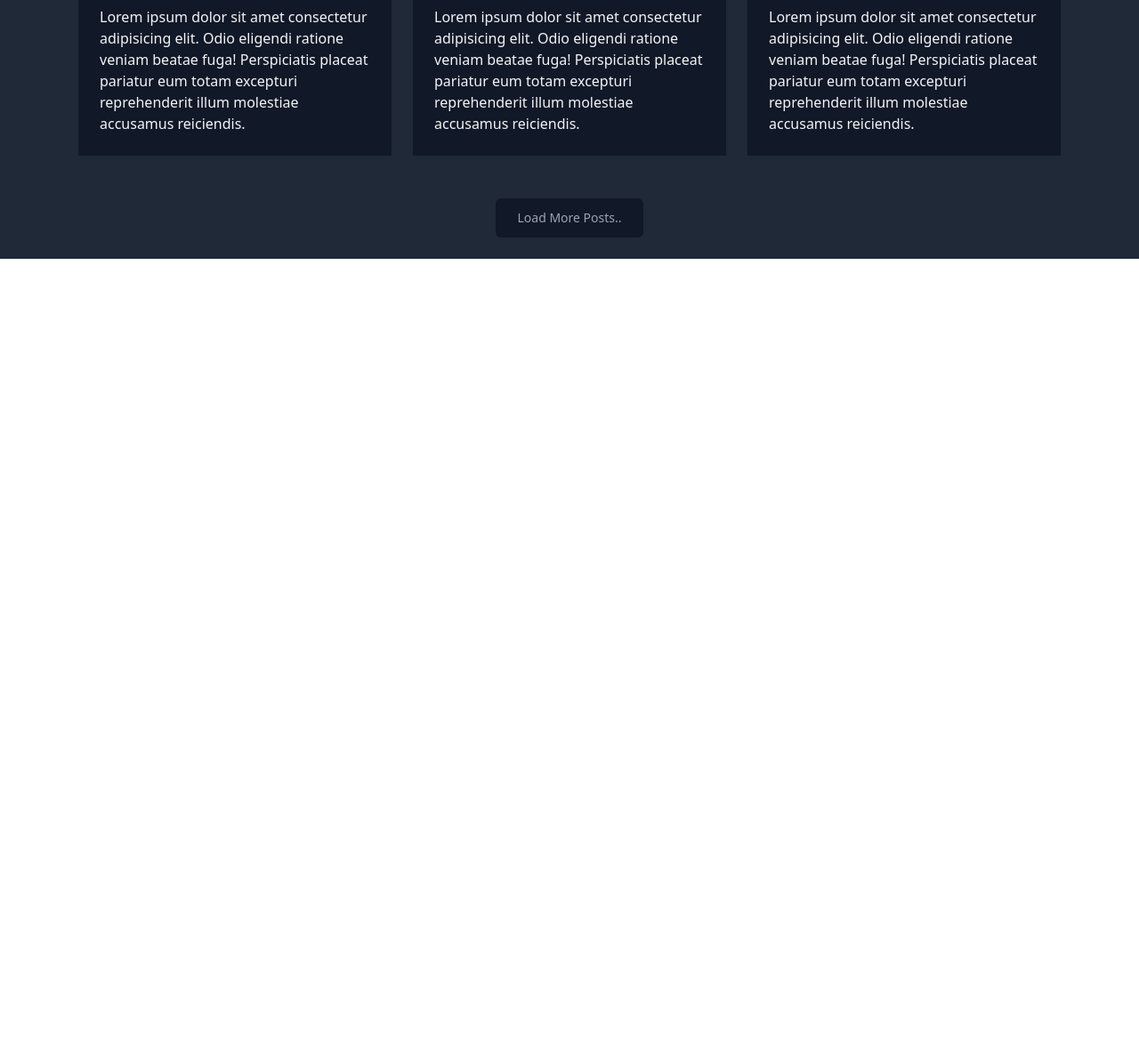
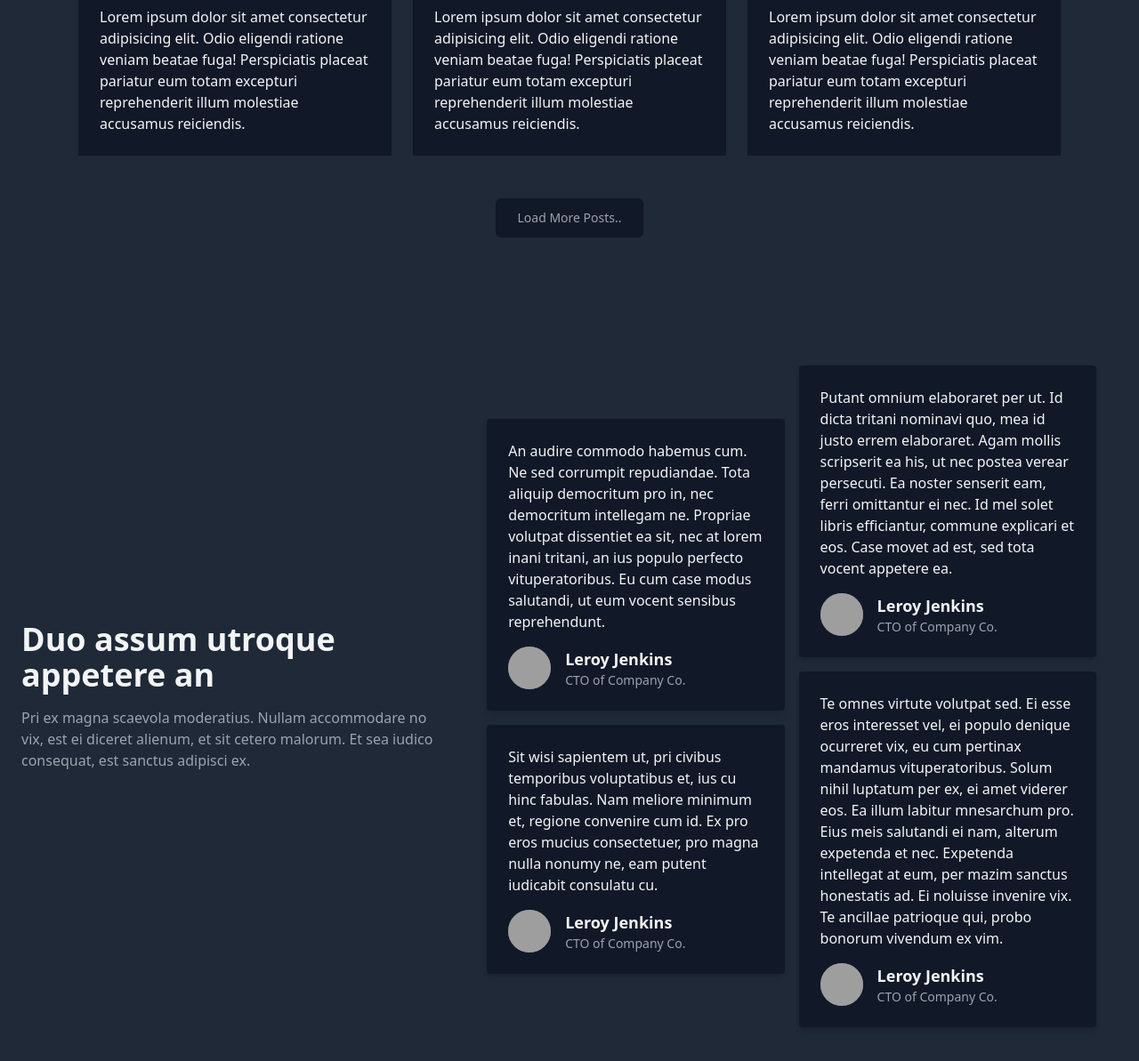
Before and after one commit to mokammeltanvir/BlogSite-Tailwind, a website built with Vite: page index.html in a window 1280 px wide. Shown: the part 3327-4520 px from the top of the page at 89% size. Before the commit the page ends 3618 px from the top, so only its background shows below. Built offline with nearby package versions, Linux system fonts and the light colour scheme; grey boxes are pictures that could not be loaded.

Commit message:
Testimonial section

```diff
--- a/index.html
+++ b/index.html
@@ -524,6 +524,116 @@
         </div>
       </section>
       <!--End Blogs Section-->
+      <!-- Testimonial Section-->
+      <section>
+        <div class="container px-6 py-12 mx-auto">
+          <div class="grid items-center gap-4 xl:grid-cols-5">
+            <div
+              class="max-w-2xl mx-auto my-8 space-y-4 text-center xl:col-span-2 xl:text-left"
+            >
+              <h2 class="text-4xl font-bold">Duo assum utroque appetere an</h2>
+              <p class="text-gray-400">
+                Pri ex magna scaevola moderatius. Nullam accommodare no vix, est
+                ei diceret alienum, et sit cetero malorum. Et sea iudico
+                consequat, est sanctus adipisci ex.
+              </p>
+            </div>
+            <div class="p-6 xl:col-span-3">
+              <div class="grid gap-4 md:grid-cols-2">
+                <div class="grid content-center gap-4">
+                  <div class="p-6 rounded shadow-md bg-gray-900">
+                    <p>
+                      An audire commodo habemus cum. Ne sed corrumpit
+                      repudiandae. Tota aliquip democritum pro in, nec
+                      democritum intellegam ne. Propriae volutpat dissentiet ea
+                      sit, nec at lorem inani tritani, an ius populo perfecto
+                      vituperatoribus. Eu cum case modus salutandi, ut eum
+                      vocent sensibus reprehendunt.
+                    </p>
+                    <div class="flex items-center mt-4 space-x-4">
+                      <img
+                        src="https://source.unsplash.com/51x51/?portrait"
+                        alt=""
+                        class="w-12 h-12 bg-center bg-cover rounded-full bg-gray-500"
+                      />
+                      <div>
+                        <p class="text-lg font-semibold">Leroy Jenkins</p>
+                        <p class="text-sm text-gray-400">CTO of Company Co.</p>
+                      </div>
+                    </div>
+                  </div>
+                  <div class="p-6 rounded shadow-md bg-gray-900">
+                    <p>
+                      Sit wisi sapientem ut, pri civibus temporibus voluptatibus
+                      et, ius cu hinc fabulas. Nam meliore minimum et, regione
+                      convenire cum id. Ex pro eros mucius consectetuer, pro
+                      magna nulla nonumy ne, eam putent iudicabit consulatu cu.
+                    </p>
+                    <div class="flex items-center mt-4 space-x-4">
+                      <img
+                        src="https://source.unsplash.com/52x52/?portrait"
+                        alt=""
+                        class="w-12 h-12 bg-center bg-cover rounded-full bg-gray-500"
+                      />
+                      <div>
+                        <p class="text-lg font-semibold">Leroy Jenkins</p>
+                        <p class="text-sm text-gray-400">CTO of Company Co.</p>
+                      </div>
+                    </div>
+                  </div>
+                </div>
+                <div class="grid content-center gap-4">
+                  <div class="p-6 rounded shadow-md bg-gray-900">
+                    <p>
+                      Putant omnium elaboraret per ut. Id dicta tritani nominavi
+                      quo, mea id justo errem elaboraret. Agam mollis scripserit
+                      ea his, ut nec postea verear persecuti. Ea noster senserit
+                      eam, ferri omittantur ei nec. Id mel solet libris
+                      efficiantur, commune explicari et eos. Case movet ad est,
+                      sed tota vocent appetere ea.
+                    </p>
+                    <div class="flex items-center mt-4 space-x-4">
+                      <img
+                        src="https://source.unsplash.com/53x53/?portrait"
+                        alt=""
+                        class="w-12 h-12 bg-center bg-cover rounded-full bg-gray-500"
+                      />
+                      <div>
+                        <p class="text-lg font-semibold">Leroy Jenkins</p>
+                        <p class="text-sm text-gray-400">CTO of Company Co.</p>
+                      </div>
+                    </div>
+                  </div>
+                  <div class="p-6 rounded shadow-md bg-gray-900">
+                    <p>
+                      Te omnes virtute volutpat sed. Ei esse eros interesset
+                      vel, ei populo denique ocurreret vix, eu cum pertinax
+                      mandamus vituperatoribus. Solum nihil luptatum per ex, ei
+                      amet viderer eos. Ea illum labitur mnesarchum pro. Eius
+                      meis salutandi ei nam, alterum expetenda et nec. Expetenda
+                      intellegat at eum, per mazim sanctus honestatis ad. Ei
+                      noluisse invenire vix. Te ancillae patrioque qui, probo
+                      bonorum vivendum ex vim.
+                    </p>
+                    <div class="flex items-center mt-4 space-x-4">
+                      <img
+                        src="https://source.unsplash.com/54x54/?portrait"
+                        alt=""
+                        class="w-12 h-12 bg-center bg-cover rounded-full bg-gray-500"
+                      />
+                      <div>
+                        <p class="text-lg font-semibold">Leroy Jenkins</p>
+                        <p class="text-sm text-gray-400">CTO of Company Co.</p>
+                      </div>
+                    </div>
+                  </div>
+                </div>
+              </div>
+            </div>
+          </div>
+        </div>
+      </section>
+      <!-- End Testimonial Section-->
     </div>
   </body>
 </html>
```
